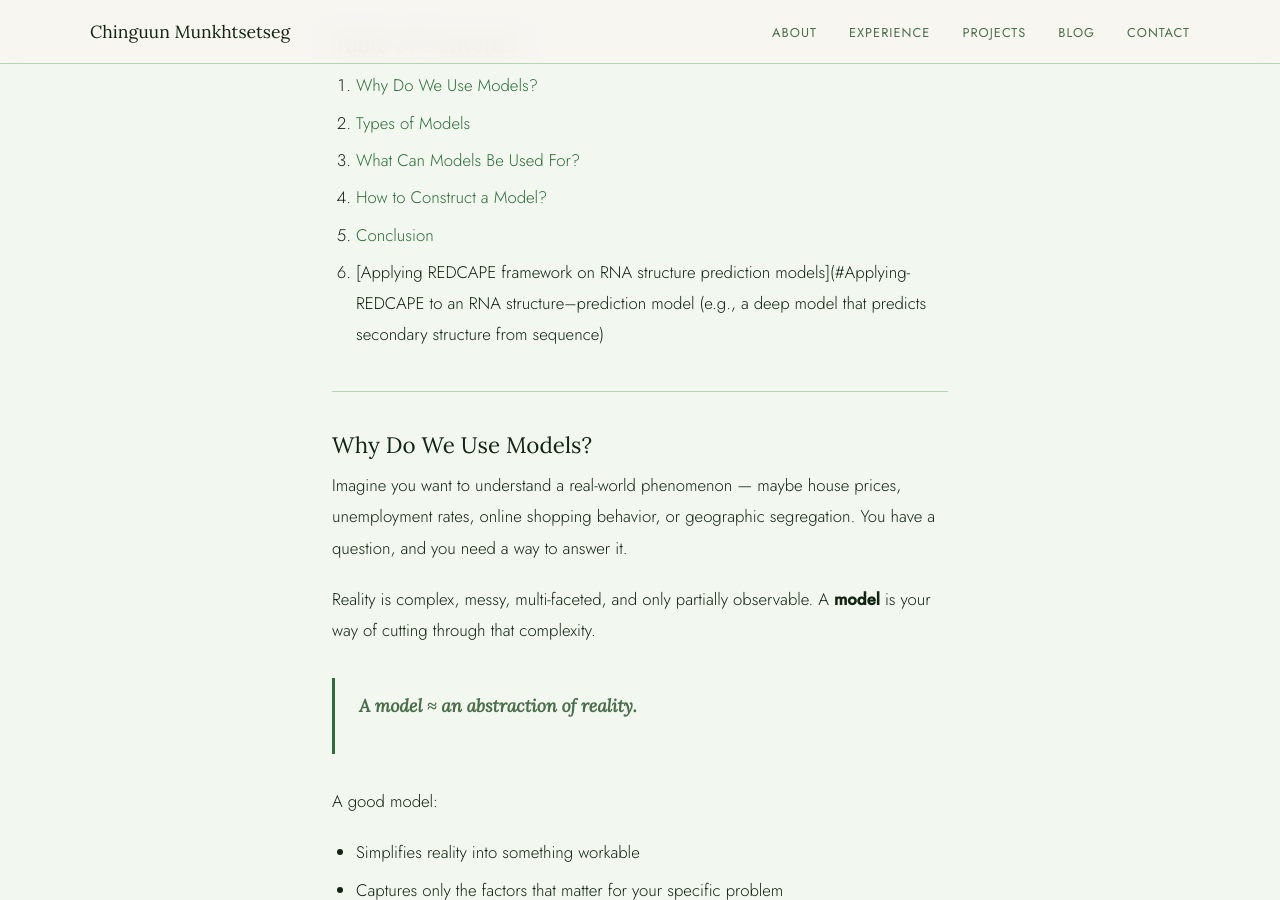
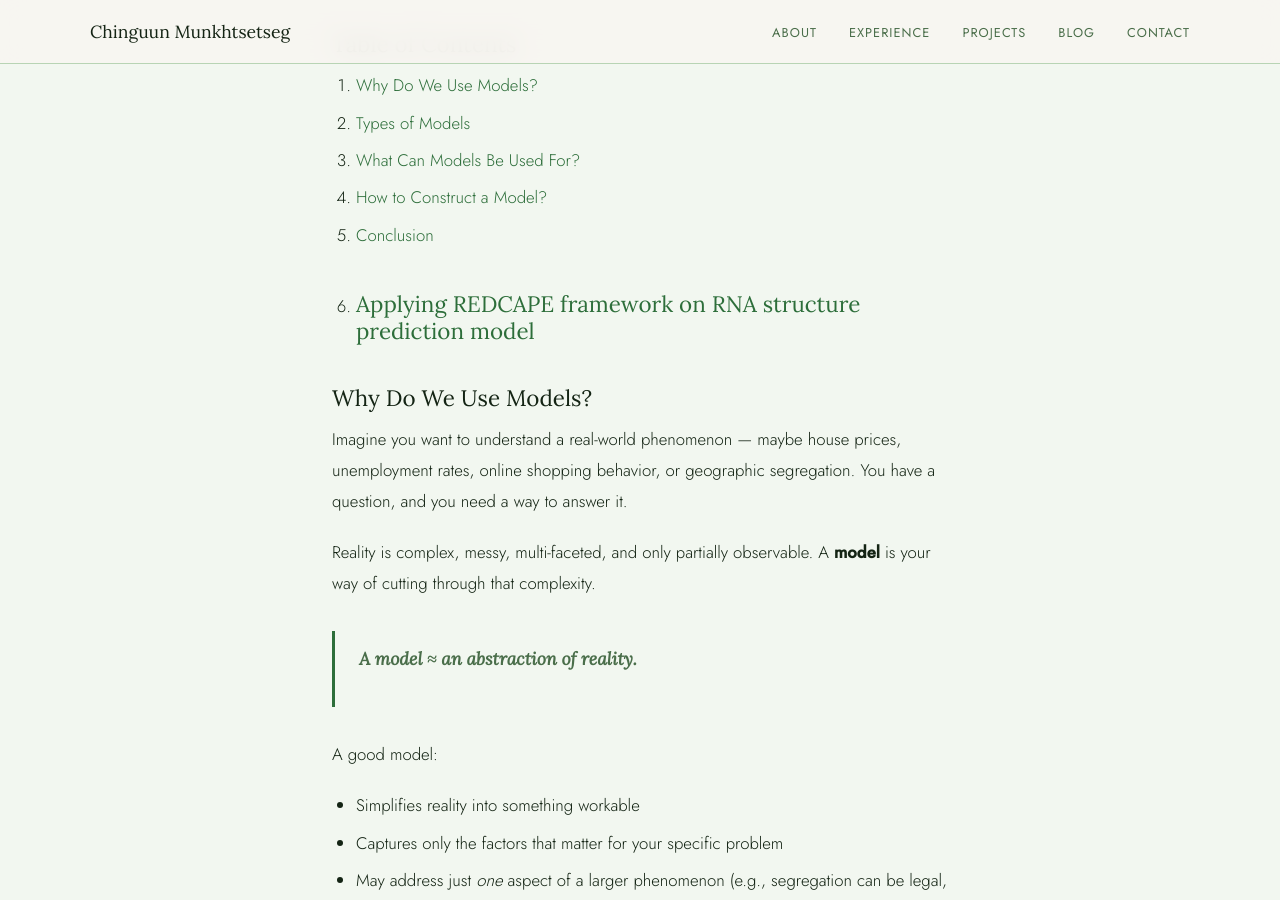
Before and after one commit to chinguunxo/chinguunxo.github.io, a Jekyll site: the page built from _posts/2026-03-29-Day-5-Model-Building.md, in a window 1280 px wide and 900 px high, scrolled down 385 px. Built offline with Jekyll 4.4.1, drawn with Linux system fonts in a browser that asks for light colours; some of the changed text lies outside the part shown.

Commit message:
Fix link formatting for REDCAPE framework section

```diff
--- a/_posts/2026-03-29-Day-5-Model-Building.md
+++ b/_posts/2026-03-29-Day-5-Model-Building.md
@@ -13,8 +13,7 @@ tags: [100 days of bioinformatics]
 3. [What Can Models Be Used For?](#what-can-models-be-used-for)
 4. [How to Construct a Model?](#how-to-construct-a-model)
 5. [Conclusion](#conclusion)
-6. [Applying REDCAPE framework on RNA structure prediction models](#Applying-REDCAPE to an RNA structure–prediction model (e.g., a deep model that predicts secondary structure from sequence)
-
+6. [Applying REDCAPE framework on RNA structure prediction model](#Applying-REDCAPE-to-an-RNA-structure–prediction-model)
 ---
 
 ## Why Do We Use Models?
@@ -323,7 +322,8 @@ The most important habit to develop is **critical awareness of your model's assu
 *Based on course slides and Scott E. Page's* The Model Thinker.
 ---
 
-## Applying REDCAPE to an RNA structure–prediction model (e.g., a deep model that predicts secondary structure from sequence):
+## Applying REDCAPE to an RNA structure prediction model
+(e.g., a deep model that predicts secondary structure from sequence):
 
 ### R – Reason
 
```
